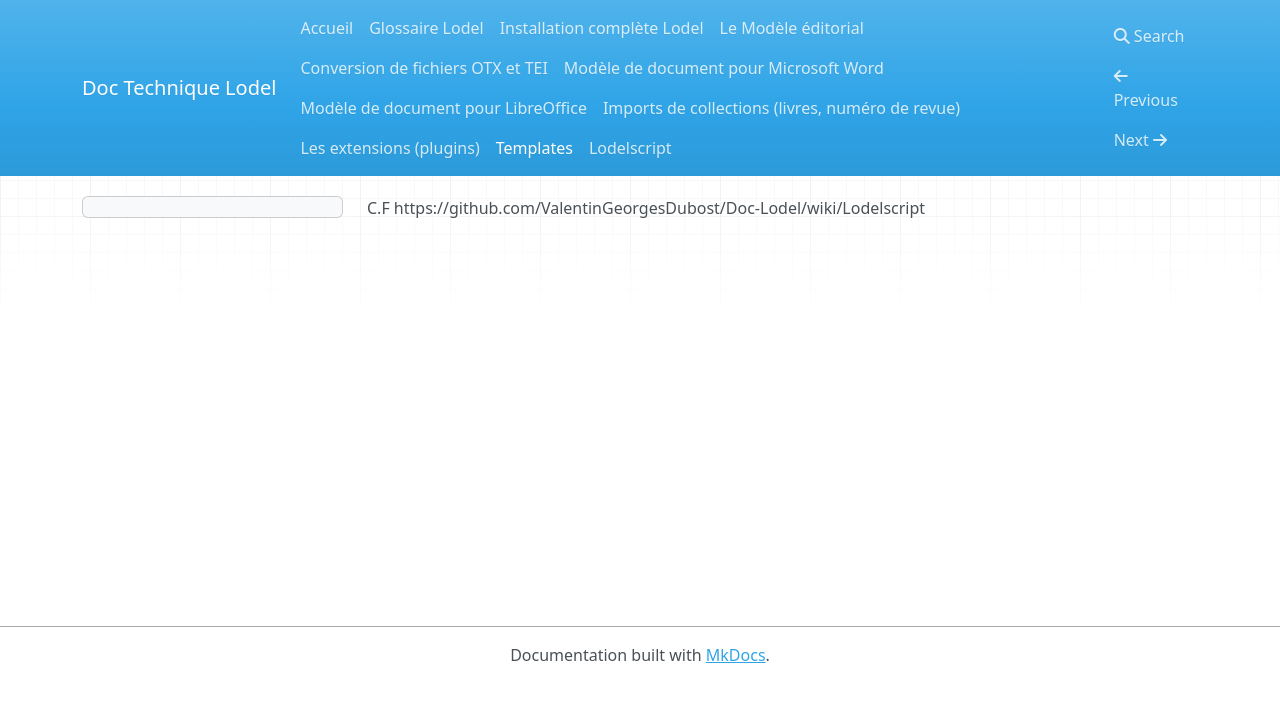
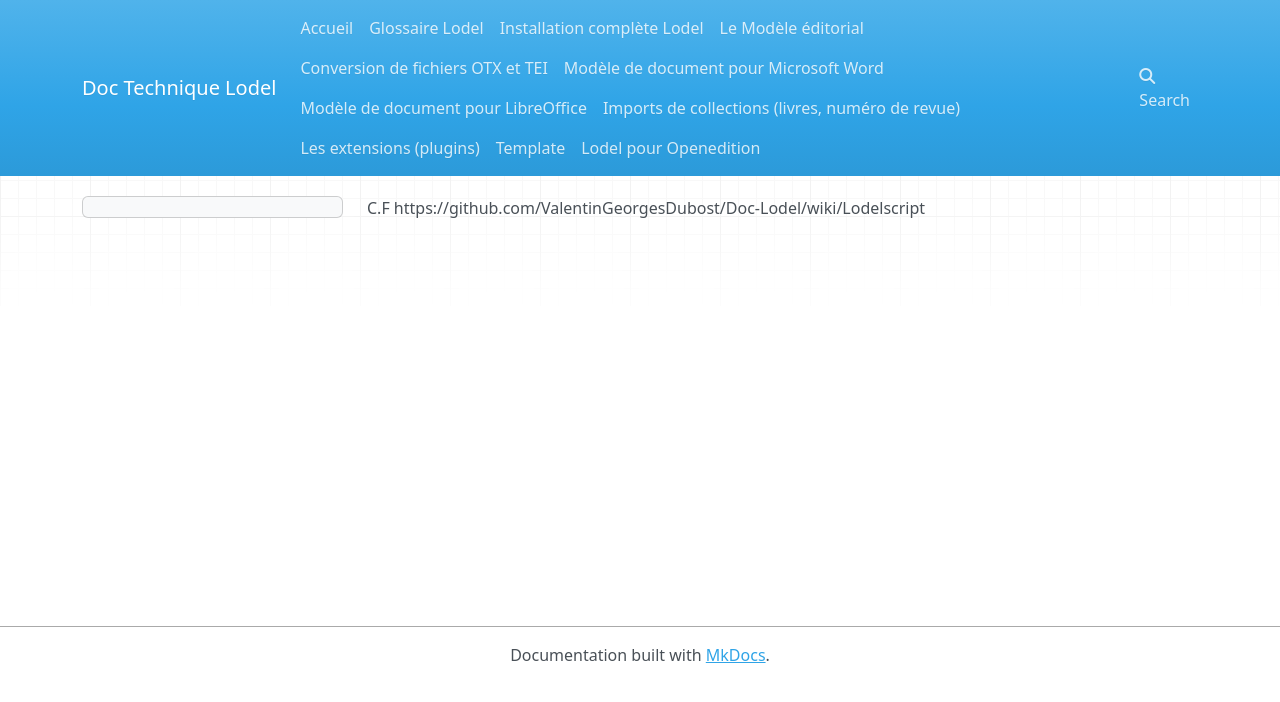
Before and after one commit to ValentinGeorgesDubost/Doc-Lodel, an MkDocs documentation site: the page built from docs/Templates.md, in a window 1280 px wide. Shown: the top 702 px of the page. Built offline with MkDocs 1.6.1, drawn with Linux system fonts in a browser that asks for light colours; nearby versions of some CDN libraries; old or Windows-style settings are respelled for this version of MkDocs.

Commit message:
Update mkdocs.yml

```diff
--- a/mkdocs.yml
+++ b/mkdocs.yml
@@ -10,5 +10,5 @@ pages:
 - 'Modèle de document pour LibreOffice.md'
 - Imports de collections (livres, numéro de revue): 'METS.md'
 - Les extensions (plugins): 'Plugins.md'
-- 'Templates.md'
-- 'Lodelscript.md'
+- Template: 'Lodelscript.md'
+- 'Lodel pour Openedition.md'
```
